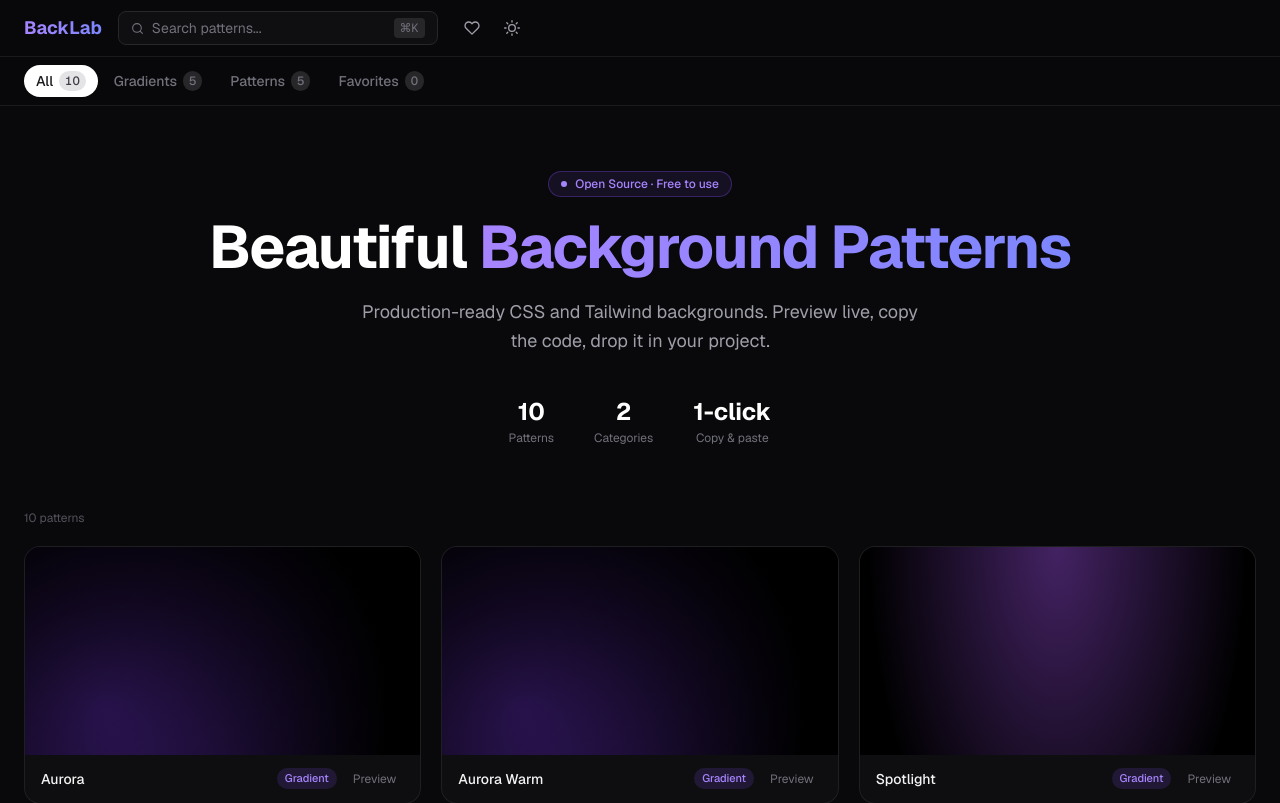
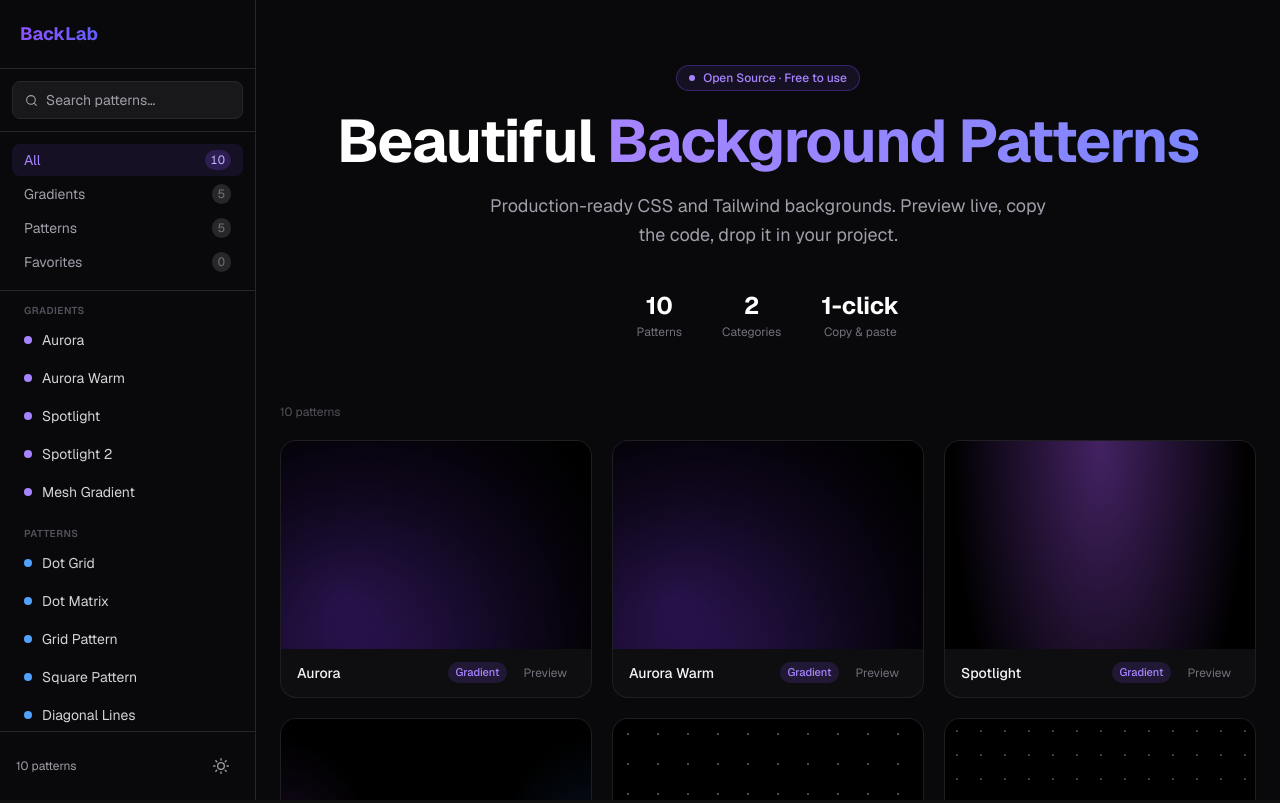
Before and after one commit to WebDevAmey/HoveraUI, a Next.js app: page / in a window 1280 px wide. Shown: the top 803 px of the page. Built offline with nearby package versions, Linux system fonts and the light colour scheme.

Commit message:
Added Sidebar

```diff
--- a/src/app/page.tsx
+++ b/src/app/page.tsx
@@ -1,10 +1,9 @@
 import Hero from "@/components/layout/Hero";
 import ComponentGrid from "@/showcase/GridComponent";
 import HomeShell from "@/components/layout/HomeShell";
+import Sidebar from "@/components/layout/Sidebar";
 import PreviewBackground from "@/components/PreviewBackground";
-import Navbar from "@/components/Navbar";
 import CommandPalette from "@/components/CommandPalette";
-import CategoryFilter from "@/components/CategoryFilter";
 import { Toaster } from "@/components/Toast";
 import { PreviewProvider } from "@/context/PreviewContext";
 import { AppProvider } from "@/context/AppContext";
@@ -17,15 +16,16 @@
         <Toaster />
         <CommandPalette />
 
-        <HomeShell>
-          <Navbar />
-          <CategoryFilter />
+        <div className="flex h-screen overflow-hidden">
+          <Sidebar />
 
-          <div className="mx-auto max-w-7xl px-6 pb-20">
-            <Hero />
-            <ComponentGrid />
-          </div>
-        </HomeShell>
+          <HomeShell>
+            <div className="mx-auto max-w-5xl px-6 pb-20">
+              <Hero />
+              <ComponentGrid />
+            </div>
+          </HomeShell>
+        </div>
       </PreviewProvider>
     </AppProvider>
   );
--- a/src/components/layout/HomeShell.tsx
+++ b/src/components/layout/HomeShell.tsx
@@ -7,7 +7,7 @@
 
   return (
     <main
-      className={`relative z-10 min-h-screen text-zinc-900 transition-colors duration-300 dark:text-zinc-50 ${
+      className={`relative z-10 flex-1 overflow-y-auto text-zinc-900 transition-colors duration-300 dark:text-zinc-50 ${
         activeSlug ? "bg-transparent" : "bg-zinc-50 dark:bg-zinc-950"
       }`}
     >
--- /dev/null
+++ b/src/components/layout/Sidebar.tsx
@@ -0,0 +1,175 @@
+"use client";
+
+import { useApp } from "@/context/AppContext";
+import { usePreview } from "@/context/PreviewContext";
+import { ThemeToggle } from "@/components/ThemeToggle";
+import { backgrounds } from "@/data/background";
+
+const FILTER_TABS = [
+  { label: "All", value: "all" as const },
+  { label: "Gradients", value: "gradient" as const },
+  { label: "Patterns", value: "pattern" as const },
+  { label: "Favorites", value: "favorites" as const },
+];
+
+export default function Sidebar() {
+  const { category, setCategory, searchQuery, setSearchQuery, favorites } = useApp();
+  const { setActiveSlug, activeSlug } = usePreview();
+
+  const visibleBgs = backgrounds.filter((bg) => {
+    const matchesSearch = bg.name.toLowerCase().includes(searchQuery.toLowerCase());
+    const matchesCat =
+      category === "all" ||
+      (category === "favorites" ? favorites.includes(bg.slug) : bg.category === category);
+    return matchesSearch && matchesCat;
+  });
+
+  const gradients = visibleBgs.filter((b) => b.category === "gradient");
+  const patterns = visibleBgs.filter((b) => b.category === "pattern");
+
+  function getCount(val: string) {
+    if (val === "all") return backgrounds.length;
+    if (val === "favorites") return favorites.length;
+    return backgrounds.filter((b) => b.category === val).length;
+  }
+
+  return (
+    <aside className="flex h-screen w-64 shrink-0 flex-col border-r border-zinc-200 bg-white dark:border-zinc-800 dark:bg-zinc-950">
+
+      {/* Logo */}
+      <div className="border-b border-zinc-200 p-5 dark:border-zinc-800">
+        <span className="bg-gradient-to-r from-violet-500 to-indigo-500 bg-clip-text text-lg font-bold text-transparent">
+          BackLab
+        </span>
+      </div>
+
+      {/* Search */}
+      <div className="border-b border-zinc-200 p-3 dark:border-zinc-800">
+        <div className="flex items-center gap-2 rounded-lg border border-zinc-200 bg-zinc-50 px-3 py-2 dark:border-zinc-800 dark:bg-zinc-900">
+          <svg
+            width="13"
+            height="13"
+            viewBox="0 0 24 24"
+            fill="none"
+            stroke="currentColor"
+            strokeWidth="2"
+            strokeLinecap="round"
+            strokeLinejoin="round"
+            className="shrink-0 text-zinc-400"
+            aria-hidden="true"
+          >
+            <circle cx="11" cy="11" r="8" />
+            <line x1="21" y1="21" x2="16.65" y2="16.65" />
+          </svg>
+          <input
+            value={searchQuery}
+            onChange={(e) => setSearchQuery(e.target.value)}
+            placeholder="Search patterns…"
+            className="w-full bg-transparent text-sm text-zinc-900 placeholder-zinc-400 outline-none dark:text-zinc-100"
+            aria-label="Search patterns"
+          />
+          {searchQuery && (
+            <button
+              onClick={() => setSearchQuery("")}
+              className="text-xs text-zinc-400 hover:text-zinc-600 dark:hover:text-zinc-300"
+              aria-label="Clear search"
+            >
+              ✕
+            </button>
+          )}
+        </div>
+      </div>
+
+      {/* Category filter */}
+      <div className="border-b border-zinc-200 p-3 dark:border-zinc-800">
+        <div className="flex flex-col gap-0.5">
+          {FILTER_TABS.map((tab) => (
+            <button
+              key={tab.value}
+              onClick={() => setCategory(tab.value)}
+              className={`flex items-center justify-between rounded-lg px-3 py-1.5 text-sm transition-colors ${
+                category === tab.value
+                  ? "bg-violet-50 text-violet-700 dark:bg-violet-500/10 dark:text-violet-400"
+                  : "text-zinc-600 hover:bg-zinc-100 dark:text-zinc-400 dark:hover:bg-zinc-800/60"
+              }`}
+            >
+              <span>{tab.label}</span>
+              <span
+                className={`rounded-full px-1.5 py-0.5 text-xs tabular-nums ${
+                  category === tab.value
+                    ? "bg-violet-100 text-violet-600 dark:bg-violet-500/20 dark:text-violet-300"
+                    : "bg-zinc-100 text-zinc-500 dark:bg-zinc-800 dark:text-zinc-500"
+                }`}
+              >
+                {getCount(tab.value)}
+              </span>
+            </button>
+          ))}
+        </div>
+      </div>
+
+      {/* Pattern list */}
+      <nav className="flex-1 overflow-y-auto p-3" aria-label="Pattern list">
+        {visibleBgs.length === 0 && (
+          <p className="px-3 py-8 text-center text-xs text-zinc-400">No patterns found</p>
+        )}
+
+        {gradients.length > 0 && (
+          <section className="mb-4">
+            <p className="mb-1 px-3 text-[10px] font-semibold uppercase tracking-wider text-zinc-400 dark:text-zinc-600">
+              Gradients
+            </p>
+            <div className="space-y-0.5">
+              {gradients.map((bg) => (
+                <button
+                  key={bg.slug}
+                  onClick={() => setActiveSlug(activeSlug === bg.slug ? null : bg.slug)}
+                  className={`flex w-full items-center gap-2.5 rounded-lg px-3 py-2 text-left text-sm transition-colors ${
+                    activeSlug === bg.slug
+                      ? "bg-violet-50 text-violet-700 dark:bg-violet-500/10 dark:text-violet-400"
+                      : "text-zinc-700 hover:bg-zinc-100 dark:text-zinc-300 dark:hover:bg-zinc-800/60"
+                  }`}
+                  aria-pressed={activeSlug === bg.slug}
+                >
+                  <span className="h-2 w-2 shrink-0 rounded-full bg-violet-400" aria-hidden="true" />
+                  {bg.name}
+                </button>
+              ))}
+            </div>
+          </section>
+        )}
+
+        {patterns.length > 0 && (
+          <section>
+            <p className="mb-1 px-3 text-[10px] font-semibold uppercase tracking-wider text-zinc-400 dark:text-zinc-600">
+              Patterns
+            </p>
+            <div className="space-y-0.5">
+              {patterns.map((bg) => (
+                <button
+                  key={bg.slug}
+                  onClick={() => setActiveSlug(activeSlug === bg.slug ? null : bg.slug)}
+                  className={`flex w-full items-center gap-2.5 rounded-lg px-3 py-2 text-left text-sm transition-colors ${
+                    activeSlug === bg.slug
+                      ? "bg-blue-50 text-blue-700 dark:bg-blue-500/10 dark:text-blue-400"
+                      : "text-zinc-700 hover:bg-zinc-100 dark:text-zinc-300 dark:hover:bg-zinc-800/60"
+                  }`}
+                  aria-pressed={activeSlug === bg.slug}
+                >
+                  <span className="h-2 w-2 shrink-0 rounded-full bg-blue-400" aria-hidden="true" />
+                  {bg.name}
+                </button>
+              ))}
+            </div>
+          </section>
+        )}
+      </nav>
+
+      {/* Footer */}
+      <div className="flex items-center justify-between border-t border-zinc-200 p-4 dark:border-zinc-800">
+        <span className="text-xs text-zinc-400">{backgrounds.length} patterns</span>
+        <ThemeToggle />
+      </div>
+    </aside>
+  );
+}
```
